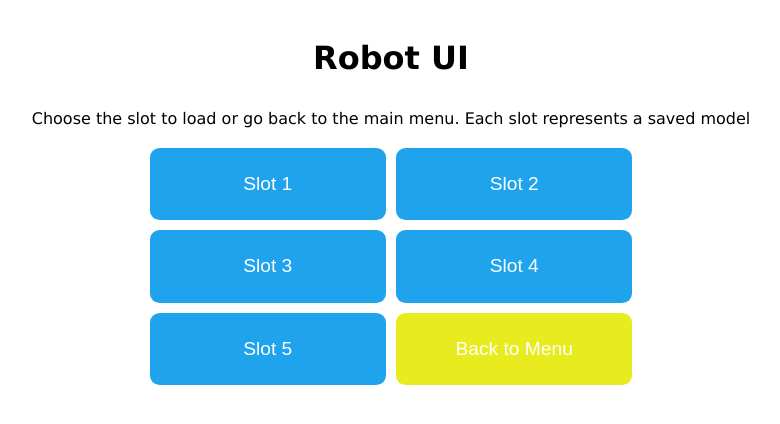
After one commit to domi-devel/learning-robot, a Flask app: page /load in a window 1280 px wide. The commit adds this page. Shown: the top 424 px of the page, without its empty margins (249-1029 px from the left). Run offline with Flask 2, Linux system fonts and the light colour scheme; parts of the project's set-up code (start-up, migrations or seed data) failed here and were passed over.

Commit message:
add UI implementation

```diff
--- a/robotcontrol/app/main/views.py
+++ b/robotcontrol/app/main/views.py
@@ -5,8 +5,17 @@ main = Blueprint("main", __name__, template_folder="templates/main", url_prefix=
 
 @main.route("/", methods=["GET"])
 def index():
+    return render_template("main/index.html")
 
-    return render_template("main/index.html")
+
+@main.route("/load", methods=["GET"])
+def load():
+    return render_template("main/load.html")
+
+
+@main.route("/save", methods=["GET"])
+def save():
+    return render_template("main/save.html")
 
 
 @main.route("/post", methods=["POST"])
@@ -14,9 +23,21 @@ def handlepost():
     try:
         cmd = request.data.decode()
         print(cmd)
-        if(cmd == 'start'):
+        if "load" in cmd:
+            slot = cmd[-1:]
+            # do load slot
             return "OK"
-        elif(cmd == 'stop'):
+        elif "save" in cmd:
+            slot = cmd[-1:]
+            # do save
+            return "OK"
+        elif(cmd == 'idle'):
+            return "OK"
+        elif(cmd == 'work'):
+            return "OK"
+        elif(cmd == 'train'):
+            return "OK"
+        elif(cmd == 'shutdown'):
             return "OK"
         else:
             return('NOK')
--- /dev/null
+++ b/robotcontrol/app/static/css/style.css
@@ -0,0 +1,93 @@
+div,
+fieldset,
+input,
+select {
+    padding: 5px;
+    font-size: 1em;
+}
+
+/* input {
+    width: 100%;
+    box-sizing: border-box;
+    -webkit-box-sizing: border-box;
+    -moz-box-sizing: border-box;
+}
+
+select {
+    width: 100%;
+} */
+/*
+textarea {
+    resize: none;
+    width: 38%;
+    height: 318px;
+    padding: 5px;
+    overflow: auto;
+} */
+
+body {
+    text-align: center;
+    font-family: verdana;
+}
+table {
+    border-collapse: separate;
+    border-spacing: 10px;
+    margin-left:auto;
+    margin-right:auto;
+
+}
+td {
+    padding: 0px;
+    width: 50%;
+}
+
+button.blue {
+    border: 0;
+    border-radius: 0.6rem;
+    background-color: #1fa3ec;
+    color: #fff;
+    line-height: 4.4rem;
+    font-size: 1.2rem;
+    width: 100%;
+    -webkit-transition-duration: 0.4s;
+    transition-duration: 0.4s;
+    cursor: pointer;
+}
+
+button.blue:hover {
+    background-color: #006cba;
+}
+
+button.red {
+    border: 0;
+    border-radius: 0.6rem;
+    background-color: #ec1f1f;
+    color: #fff;
+    line-height: 4.4rem;
+    font-size: 1.2rem;
+    width: 100%;
+    -webkit-transition-duration: 0.4s;
+    transition-duration: 0.4s;
+    cursor: pointer;
+}
+
+button.red:hover {
+    background-color: #860101ce;
+}
+
+button.yellow {
+    border: 0;
+    border-radius: 0.6rem;
+    background-color: #e8ec1f;
+    color: #fff;
+    line-height: 4.4rem;
+    font-size: 1.2rem;
+    width: 100%;
+    -webkit-transition-duration: 0.4s;
+    transition-duration: 0.4s;
+    cursor: pointer;
+}
+
+button.yellow:hover {
+    background-color: #cacc52ce;
+}
--- a/robotcontrol/app/static/js/buttonhandler.js
+++ b/robotcontrol/app/static/js/buttonhandler.js
@@ -1,7 +1,5 @@
-
-
 function submitBtn(button) {
-    var currentLocation = window.location;
+    var currentLocation = window.location.origin;
     var xhttp = new XMLHttpRequest();
     // xhttp.onreadystatechange = function() {
     //   if (this.readyState == 4 && this.status == 200) {
@@ -9,6 +7,6 @@ function submitBtn(button) {
     //     this.responseText;
     //   }
     // };
-    xhttp.open("POST", currentLocation + "post", true);
+    xhttp.open("POST", currentLocation + "/post", true);
     xhttp.send(button);
   }
--- /dev/null
+++ b/robotcontrol/app/templates/main/load.html
@@ -0,0 +1,48 @@
+<!DOCTYPE html>
+<html>
+
+<head>
+    <link rel="stylesheet" type="text/css" href="static/css/style.css">
+    <script src="static/js/buttonhandler.js"></script>
+</head>
+
+<body>
+    <div style="text-align:left;display:inline-block;min-width:340px;">
+        <div id="title" style="text-align:center;">
+            <h1>Robot UI</h1>
+        </div>
+        <div style="text-align:center;">Choose the slot to load or go back to the main menu. Each slot represents a saved model</div>
+        <div id="buttons">
+            <table style="width:70%">
+                <tr>
+                    <td>
+                        <button class="blue" onclick="submitBtn('load1')">Slot 1</button>
+                    </td>
+                    <td>
+                        <button class="blue" onclick="submitBtn('load2')">Slot 2</button>
+                    </td>
+                </tr>
+                <tr>
+                    <td>
+                        <button class="blue" onclick="submitBtn('load3')">Slot 3</button>
+                    </td>
+                    <td>
+                        <button class="blue" onclick="submitBtn('load4')">Slot 4</button>
+                    </td>
+                </tr>
+                <tr>
+                    <td>
+                        <button class="blue" onclick="submitBtn('load5')">Slot 5</button>
+                    </td>
+                    <td>
+                        <form action="/" method="GET">
+                            <button class="yellow">Back to Menu</button>
+                        </form>
+                    </td>
+                </tr>
+            </table>
+        </div>
+    </div>
+</body>
+
+</html>
```
Also changed, not shown: robotcontrol/app/templates/main/index.html (+48 -8 lines), robotcontrol/app/templates/main/save.html (added, +48 -0 lines).
